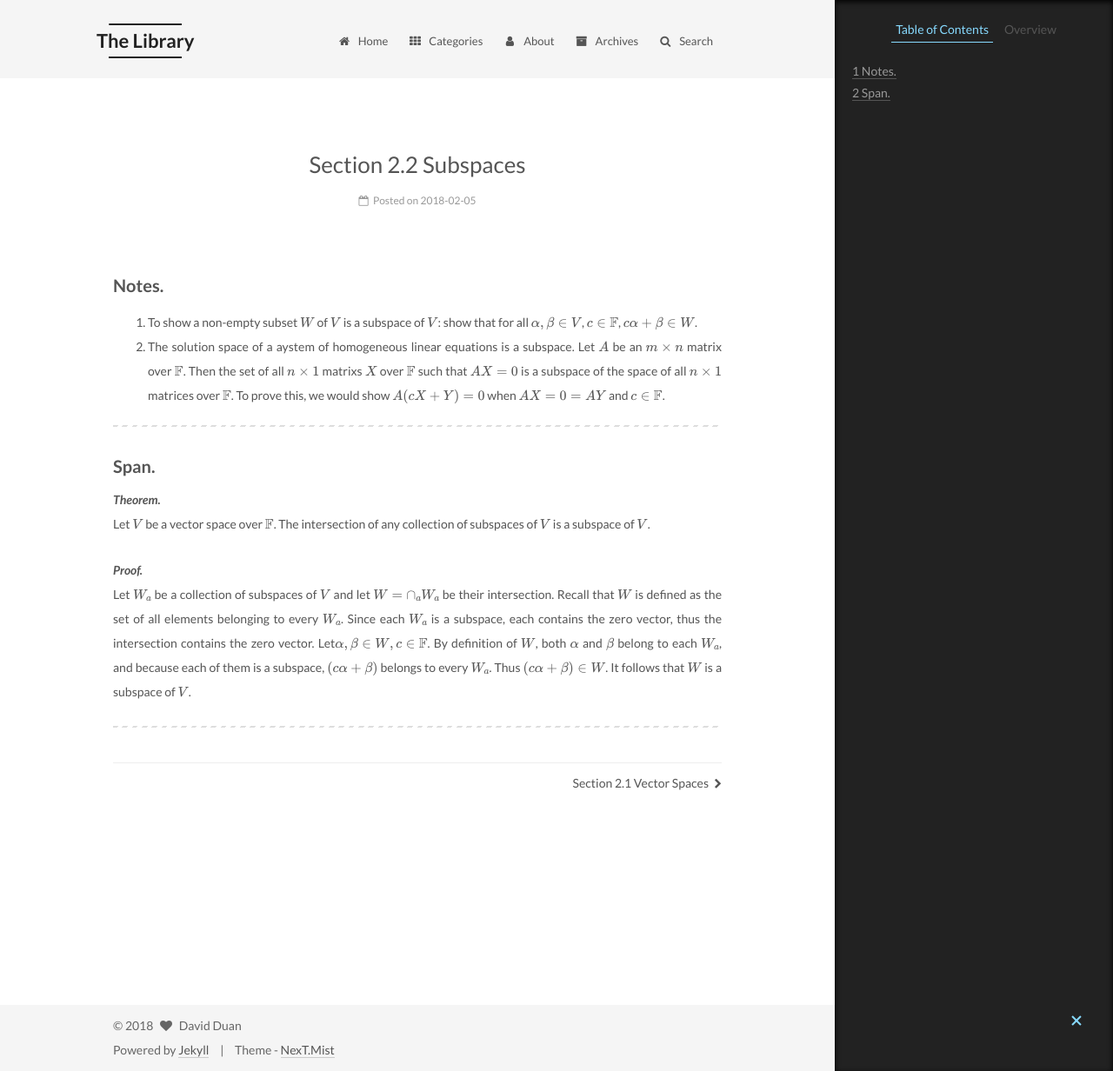
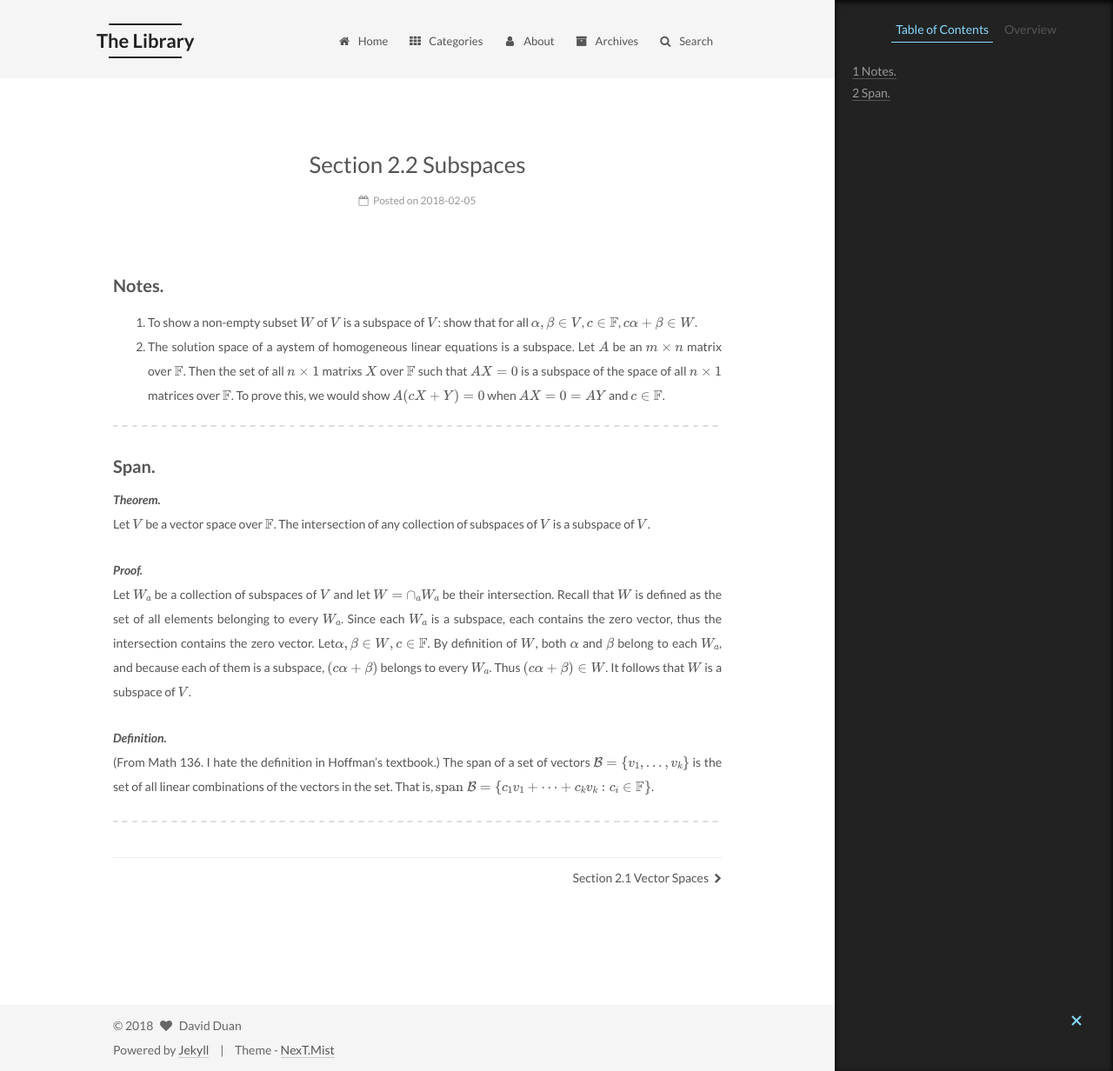
Before and after one commit to owaindex/Rootofallevii.github.io, a Jekyll site: the page built from _posts/2018-02-05-Section-2.2-Subspaces.md, in a window 1280 px wide and 1232 px high. Shown: the whole window at 87% size. Built offline with Jekyll 4.4.1, drawn with Linux system fonts in a browser that asks for light colours; formulas are drawn with MathJax 3.

Commit message:
Update 2018-02-05-Section-2.2-Subspaces.md

```diff
--- a/_posts/2018-02-05-Section-2.2-Subspaces.md
+++ b/_posts/2018-02-05-Section-2.2-Subspaces.md
@@ -11,4 +11,8 @@ Let $V$ be a vector space over $\mathbb{F}$. The intersection of any collection
 ***Proof.***\\
 Let $\{W_a\}$ be a collection of subspaces of $V$ and let $W = \cap_a W_a$ be their intersection. Recall that $W$ is defined as the set of all elements belonging to every $W_a$. Since each $W_a$ is a subspace, each contains the zero vector, thus the intersection contains the zero vector. Let$\alpha, \beta \in W, c \in \mathbb{F}$. By definition of $W$, both $\alpha$ and $\beta$ belong to each $W_a$, and because each of them is a subspace, $(c\alpha + \beta)$ belongs to every $W_a$. Thus $(c\alpha + \beta) \in W$. It follows that $W$ is a subspace of $V$.
 
+***Definition.***\\
+(From Math 136. I hate the definition in Hoffman's textbook.)
+The span of a set of vectors $\mathcal{B} = \set{v_1, \ldots, v_k}$ is the set of all linear combinations of the vectors in the set. That is, $\text{span }\mathcal{B} = \set{c_1v_1 + \cdots + c_kv_k : c_i \in \mathbb{F}}$.
+
 ------
```
